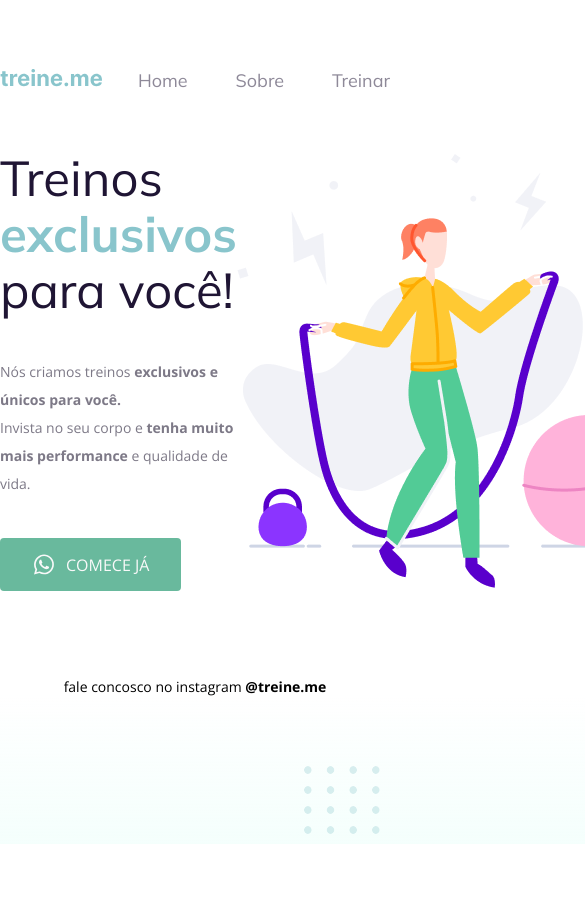
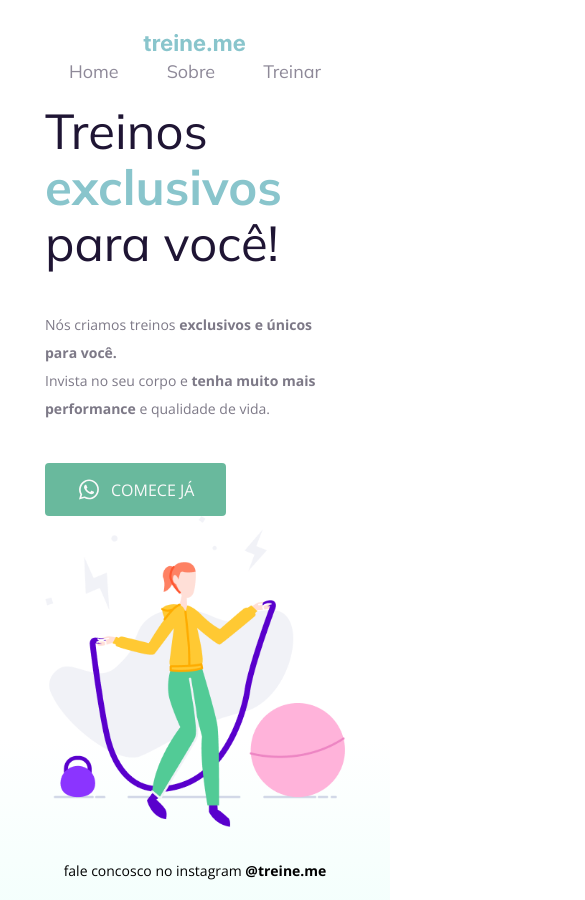
Before and after one commit to pedroaugustomontes/treine.me, a plain HTML site: page index.html in a window 390 px wide. Shown: the top 900 px of the page, 585 px wide, since content can reach past the window. Before the commit the page ends 844 px from the top, so only its background shows below. Drawn offline with nearby package versions, Linux system fonts and the light colour scheme.

Commit message:
a LP agora é responsiva para caber em telas menores

```diff
--- a/index.html
+++ b/index.html
@@ -14,8 +14,6 @@
 
 <body>
     <div class="page">
-        <header>
-        </header>
         <nav>
             <a id="logo" href="#">
                 <img src="./img/logo.svg" alt="Logo Treine.me">
@@ -51,7 +49,7 @@
         </footer>
     </div>
 
-    <img id="balls" src="/img/balls-decoration.svg" alt="Bolinhas verdes decorativas no canto inferior direito da página">
+    <!-- <img id="balls" src="/img/balls-decoration.svg" alt="Bolinhas verdes decorativas no canto inferior direito da página"> -->
 </body>
 
 </html>
--- a/style.css
+++ b/style.css
@@ -7,6 +7,10 @@
 body {
   background: linear-gradient(180deg, rgba(227, 255, 248, 0) 82.08%, rgba(227, 255, 248, 0.38) 100%);
   min-height: 100vh;
+}
+
+img {
+  max-width: 100%;
 }
 
 .page {
@@ -26,6 +30,7 @@ main {
   display: flex;
   align-items: center;
   justify-content: space-between;
+  flex-wrap: wrap;
 }
 
 ol {
@@ -119,3 +124,28 @@ footer a {
   bottom: 0;
   right: 0;
 }
+
+@media (max-width: 1200px) {
+  .page {
+    max-width: 600px;
+  }
+
+}
+
+@media (max-width: 760px) {
+  .page {
+    max-width: 300px;
+    padding-top: 30px;
+  }
+  nav {
+    margin-bottom: 20px;
+    flex-wrap: wrap;
+    flex-direction: column;
+  }
+  #woman {
+    margin-top: 30px;
+  }
+  footer {
+    margin: 30px auto 15px auto;
+  }
+}
```
